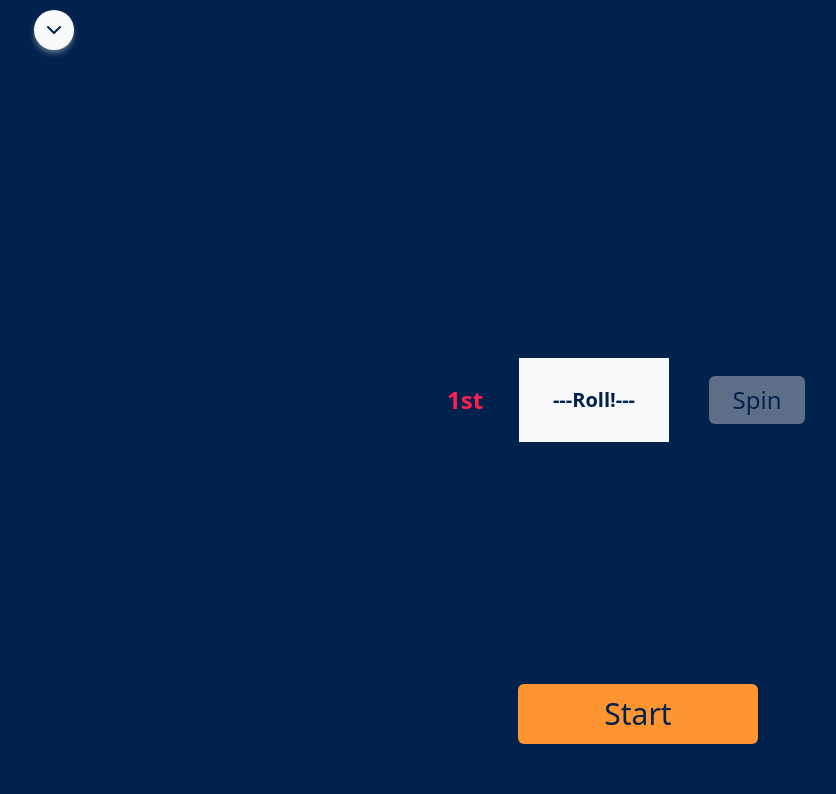
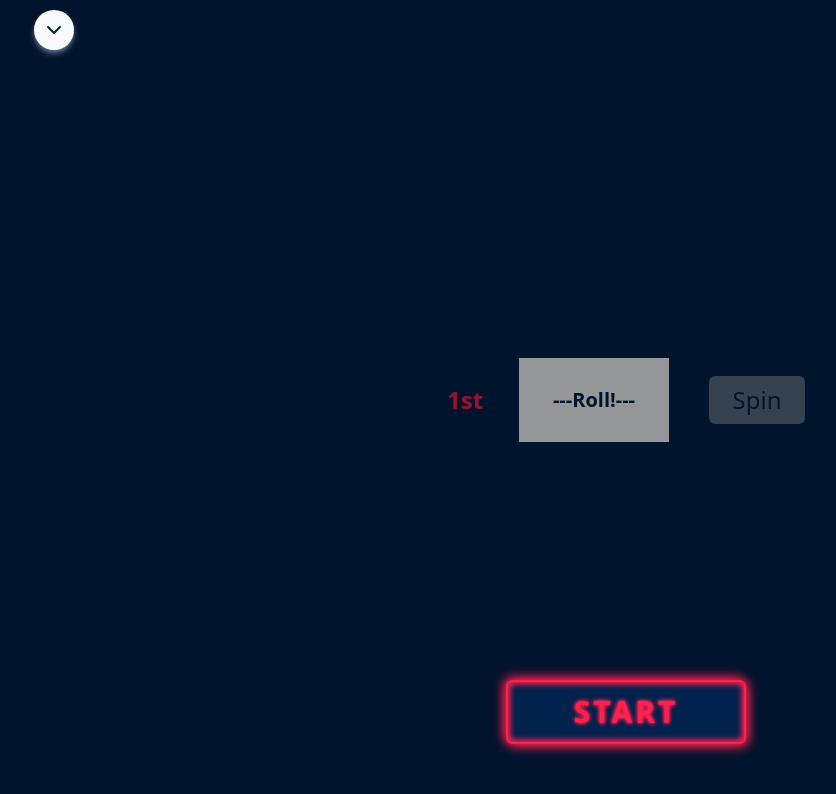
Before and after one commit to ARalex1016/lottery, a React (Vite) app in the folder frontend/: page / in a window 1280 px wide. Shown: the top 794 px of the page, without its empty margins (14-850 px from the left). Built offline with nearby package versions, Linux system fonts and the light colour scheme.

Commit message:
Fix game end, Add overlayer & start button glow effect

```diff
--- a/frontend/src/App.jsx
+++ b/frontend/src/App.jsx
@@ -36,7 +36,7 @@ function App() {
         <Route path="/" element={<RandomNumber />} />
       </Routes>
 
-      <Toaster position={toastPosition} reverseOrder={false} />
+      <Toaster limit={3} position={toastPosition} reverseOrder={false} />
     </>
   );
 }
--- a/frontend/src/Pages/RandomNumber/RandomNumber.jsx
+++ b/frontend/src/Pages/RandomNumber/RandomNumber.jsx
@@ -1,12 +1,14 @@
 // Widgets
 import MenuSlider from "./Widgets/MenuSlider";
 import GameWindow from "./Widgets/GameWindow";
+import ScreenOverlay from "./Widgets/ScreenOverlay";
 
 const RandomNumber = () => {
   return (
     <>
       <div className="flex justify-center">
         <MenuSlider />
+        <ScreenOverlay />
         <GameWindow />
       </div>
     </>
--- a/frontend/src/Pages/RandomNumber/Widgets/GameWindow.jsx
+++ b/frontend/src/Pages/RandomNumber/Widgets/GameWindow.jsx
@@ -21,10 +21,9 @@ const GameWindow = () => {
   const [enableIndex, setEnableIndex] = useState(null);
 
   useEffect(() => {
-    resetWinnerList();
-
     if (gameStatus) {
       setEnableIndex(totalWinners - 1);
+      resetWinnerList();
     }
   }, [gameStatus]);
 
@@ -47,6 +46,11 @@ const GameWindow = () => {
   };
 
   const handleAnimationComplete = () => {
+    if (enableIndex <= 0) {
+      setGameStatus((pre) => !pre);
+      return;
+    }
+
     setEnableIndex((pre) => pre - 1);
   };
 
@@ -92,9 +96,14 @@ const GameWindow = () => {
               transition={{
                 type: "spring",
               }}
-              className="text-3xl text-primary font-medium bg-yellowOrange rounded-md py-3 ml-6 absolute"
+              className="text-3xl text-secondary font-bold tracking-widest bg-primary border-2 border-secondary outline-none rounded-md py-3 absolute z-20"
+              style={{
+                textShadow: "0px 0px 4px #FF204E, -0px -0px 4px #FF204E",
+                boxShadow:
+                  "2px 2px 12px #FF204E, -2px -2px 12px #FF204E,inset 2px 2px 6px #FF204E,inset  -2px -2px 6px #FF204E",
+              }}
             >
-              {firstTime ? "Start" : "Restart"}
+              {firstTime ? "START" : "RESTART"}
             </motion.button>
           )}
         </AnimatePresence>
@@ -123,7 +132,10 @@ const GameWindow = () => {
               transition={{
                 type: "spring",
               }}
-              className="text-slate-50 text-2xl font-semibold tracking-widest bg-red rounded-md py-2 absolute bottom-[56px]"
+              className="text-slate-50 text-2xl font-bold tracking-widest bg-red rounded-md py-2 absolute bottom-[56px]"
+              style={{
+                boxShadow: "4px 4px 10px #ff14bd, -1px -1px 2px #ff14bd",
+              }}
             >
               Exit
             </motion.button>
--- a/frontend/src/Pages/RandomNumber/Widgets/MenuSlider.jsx
+++ b/frontend/src/Pages/RandomNumber/Widgets/MenuSlider.jsx
@@ -138,7 +138,7 @@ const MenuSlider = () => {
                       totalPlayers < maxPlayer && addPlayer(1);
                     }}
                     disabled={gameStatus}
-                    className="w-6 aspect-square text-primary bg-slate-50 rounded-full transition-all duration-300 disabled:bg-gray-400 disabled:text-slate-50 disabled:opacity-80 disabled:cursor-not-allowed"
+                    className="w-6 aspect-square text-slate-50 bg-green shadow-sm shadow-gray-300 rounded-full transition-all duration-300 disabled:bg-gray-400 disabled:text-slate-50 disabled:opacity-80 disabled:cursor-not-allowed"
                   >
                     <Plus />
                   </button>
@@ -148,7 +148,7 @@ const MenuSlider = () => {
                       totalPlayers > minPlayer && minusPlayer(1);
                     }}
                     disabled={gameStatus}
-                    className="w-6 aspect-square bg-slate-50 rounded-full transition-all duration-300 disabled:bg-gray-400 disabled:text-slate-50 disabled:opacity-80 disabled:cursor-not-allowed"
+                    className="w-6 aspect-square text-red bg-slate-50 rounded-full transition-all duration-300 disabled:bg-gray-400 disabled:text-slate-50 disabled:opacity-80 disabled:cursor-not-allowed"
                   >
                     <Minus />
                   </button>
@@ -157,7 +157,7 @@ const MenuSlider = () => {
             </Column>
           </Row>
 
-          <p className="text-primary text-2xl font-semibold">
+          <p className="text-primary text-2xl bg-transparent  font-semibold">
             Fill Players Name
           </p>
 
@@ -171,8 +171,8 @@ const MenuSlider = () => {
                   value={playerNameList[index] || ""}
                   disabled={gameStatus}
                   onChange={(e) => handleInputChange(index, e)}
-                  placeholder="Enter Name"
-                  className="w-36 text-xl font-medium pl-4 py-2 rounded-md shadow-custom-inset border-none outline-none"
+                  placeholder="Player Name"
+                  className="w-36 text-base font-medium pl-4 py-2 rounded-md shadow-custom-inset border-none outline-none"
                 />
               );
             })}
--- /dev/null
+++ b/frontend/src/Pages/RandomNumber/Widgets/ScreenOverlay.jsx
@@ -0,0 +1,24 @@
+// Store
+import useNumberGame from "../../../Store/randomNumGameStore";
+
+const ScreenOverlay = ({ className, children }) => {
+  const { gameStatus } = useNumberGame();
+
+  return (
+    <>
+      {!gameStatus && (
+        <div
+          className={`absolute inset-0  z-10 ${className}`}
+          style={{
+            background: "rgba(0, 0, 0, 0.4)",
+            backdropFilter: "blur(.6px)",
+          }}
+        >
+          {children}
+        </div>
+      )}
+    </>
+  );
+};
+
+export default ScreenOverlay;
--- a/frontend/src/Pages/RandomNumber/Widgets/Slot.jsx
+++ b/frontend/src/Pages/RandomNumber/Widgets/Slot.jsx
@@ -11,11 +11,14 @@ import Row from "../../../Components/Row";
 import Reel from "./Reel";
 
 // Utils
-import { getOrdinal } from "../../../Utils/randomNameGame";
+import {
+  getOrdinal,
+  capitalizeFirstLetter,
+} from "../../../Utils/randomNameGame";
 
 const Slot = ({ enableIndex, index, handleAnimationComplete }) => {
   const spinControl = useAnimationControls();
-  const { gameStatus } = useNumberGame();
+  const { gameStatus, winnerList, totalWinners } = useNumberGame();
 
   const [reelSize, setReelSize] = useState(150);
   const [isPlayed, setIsPlayed] = useState(false);
@@ -62,7 +65,9 @@ const Slot = ({ enableIndex, index, handleAnimationComplete }) => {
               />
             ) : (
               <p className="w-full h-full text-primary text-xl font-semibold bg-slate-50 flex justify-center items-center">
-                {displayWord}
+                {winnerList.length > 0
+                  ? capitalizeFirstLetter(winnerList[totalWinners - 1 - index])
+                  : displayWord}
               </p>
             )}
           </div>
--- a/frontend/src/Store/randomNumGameStore.jsx
+++ b/frontend/src/Store/randomNumGameStore.jsx
@@ -9,9 +9,10 @@ const useNumberGame = create((set) => ({
 
   resetWinnerList: () => set({ winnerList: [] }),
 
+  setGameStatus: () => set((state) => ({ gameStatus: !state.gameStatus })),
+
   setWinnerList: (winner) =>
     set((state) => ({ winnerList: [...state.winnerList, winner] })),
-  setGameStatus: () => set((state) => ({ gameStatus: !state.gameStatus })),
 
   setPlayerList: (nameList) => set({ playerList: nameList }),
 
--- a/frontend/src/index.css
+++ b/frontend/src/index.css
@@ -14,6 +14,7 @@
 
 html {
   background-color: #00224d;
+  /* background-color: #31202b; */
   overflow: hidden;
 }
 
--- a/frontend/tailwind.config.js
+++ b/frontend/tailwind.config.js
@@ -6,10 +6,11 @@ export default {
       colors: {
         primary: "#00224D",
         secondary: "#FF204E",
-        supporting: "#A0153E",
+        neon: "#A0153E",
         supporting2: "#5D0E41",
         yellowOrange: "#FF9530",
-        red: "#FA291A",
+        red: "#FA0E0E",
+        green: "#0E9049",
       },
       borderRadius: {
         inherit: "inherit",
```
